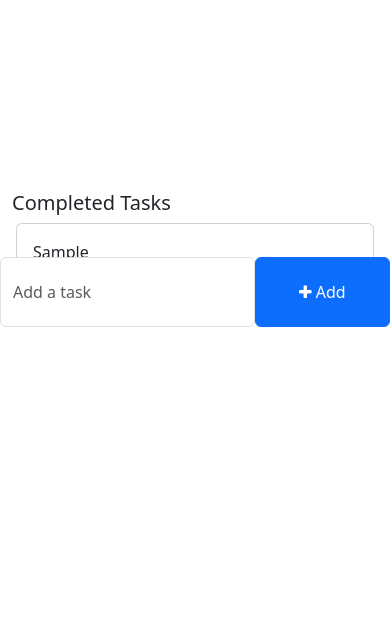
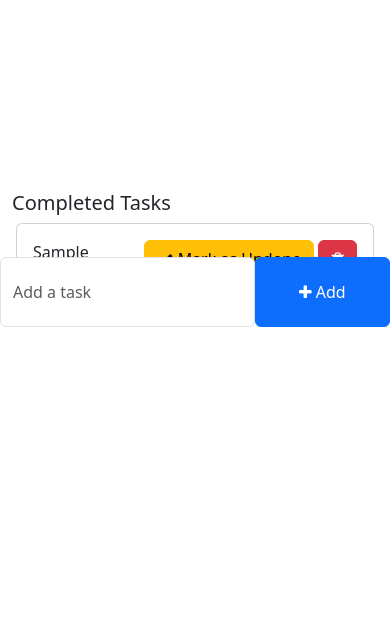
Before and after one commit to vikramksinha03/Todo, a Django app: page / in a window 390 px wide. Shown: the part 417-1058 px from the top of the page. Before the commit the page ends 744 px from the top, so only its background shows below. Run offline with Django 4.2, Linux system fonts and the light colour scheme; tables that the repository leaves empty hold one stand-in row (values such as "Sample post").

Commit message:
added done, undone, edit and delete task funtionalities

```diff
--- a/templates/home.html
+++ b/templates/home.html
@@ -43,22 +43,43 @@
             <div class="card-body">
               {{task.task}}
               <span style="position: relative; float: right">
-                <a class="btn btn-success"
+                <a
+                  href="{% url 'mark_as_done' task.id %}"
+                  class="btn btn-success"
                   ><i class="fa fa-check"></i> Mark as Done</a
                 >
-                <a class="btn btn-danger"><i class="fa fa-trash"></i></a>
-                <a class="btn btn-primary"><i class="fa fa-pencil"></i></a>
+                <a href="{% url 'delete_task' task.id %}" class="btn btn-danger"
+                  ><i class="fa fa-trash"></i
+                ></a>
+                <a href="{% url 'edit_task' task.id %}" class="btn btn-primary"
+                  ><i class="fa fa-pencil"></i
+                ></a>
               </span>
             </div>
           </div>
           {% endfor %}
         </div>
-        <div class="col-md-5 col-lg-5">
+        <div
+          class="col-md-5 col-lg-5"
+          style="height: 450px; width: 550px; overflow: scroll"
+        >
           <h5>Completed Tasks</h5>
           <!-- List of all the tasks that have completed -->
           {% for task in completed_task%}
           <div class="card m-1">
-            <div class="card-body">{{task.task}}</div>
+            <div class="card-body">
+              {{task.task}}
+              <span style="position: relative; float: right">
+                <a
+                  href="{% url 'mark_as_undone' task.id %}"
+                  class="btn btn-warning"
+                  ><i class="fa fa-check"></i> Mark as Undone</a
+                >
+                <a href="{% url 'delete_task' task.id %}" class="btn btn-danger"
+                  ><i class="fa fa-trash"></i
+                ></a>
+              </span>
+            </div>
           </div>
           {% endfor%}
         </div>
--- a/todos/urls.py
+++ b/todos/urls.py
@@ -2,5 +2,9 @@ from django.urls import path
 from . import views
 
 urlpatterns = [
-  path('addTask/', views.add_task, name='add_task')
+  path('addTask/', views.add_task, name='add_task'),
+  path('mark_as_done/<int:pk>', views.mark_as_done, name='mark_as_done'),
+  path('mark_as_undone/<int:pk>', views.mark_as_undone, name='mark_as_undone'),
+  path('edit_task/<int:pk>', views.edit_task, name='edit_task'),
+  path('delete_task/<int:pk>', views.delete_task, name='delete_task')
 ]
```
Also changed, not shown: templates/edit_task.html (added, +46 -0 lines), todos/views.py (+31 -1 lines).
